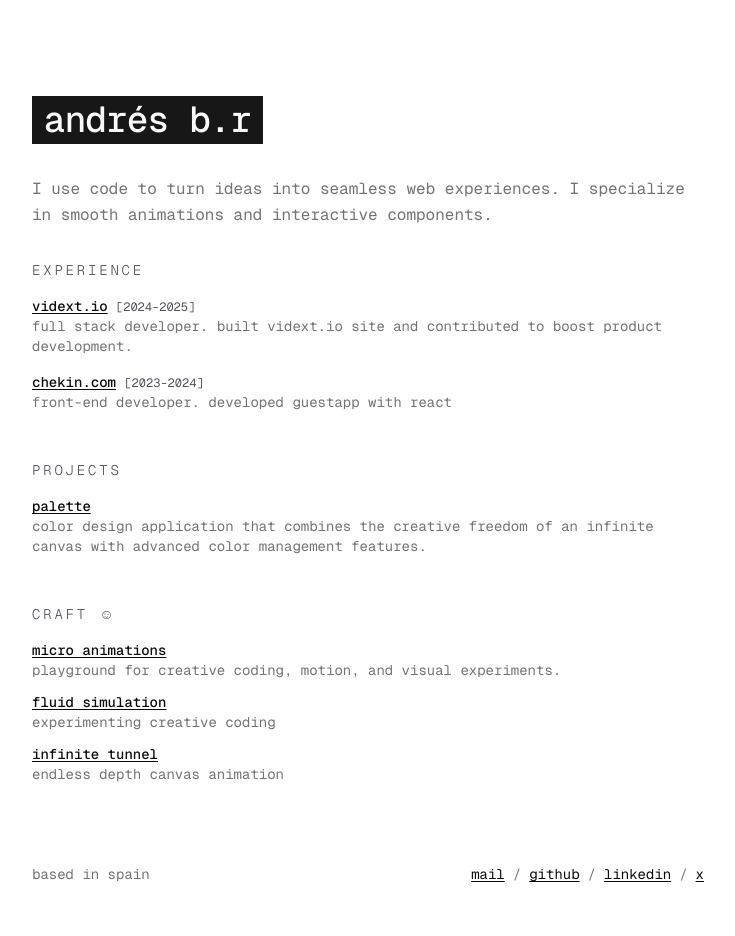
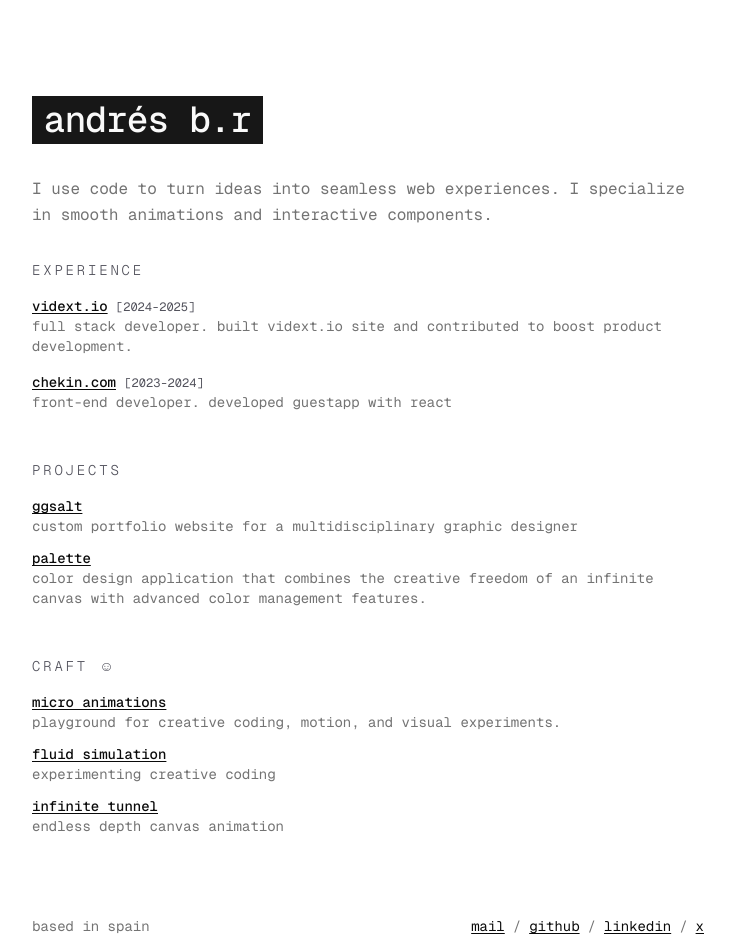
Before and after one commit to Andresuito/andres-portfolio, a Next.js app: page / in a window 1280 px wide. Shown: the whole page, without its empty margins (272-1007 px from the left). Before the commit the page ends 884 px from the top, so only its background shows below. Built offline with nearby package versions, Linux system fonts and the light colour scheme.

Commit message:
feat: add link of my kilig portfolio

```diff
--- a/app/page.tsx
+++ b/app/page.tsx
@@ -71,6 +71,21 @@ export default function Home() {
               <h2 className="mb-4 font-light text-sm text-zinc-600 uppercase tracking-[0.2em]">
                 projects
               </h2>
+              <div className="space-y-3">
+                <div className="bg-card text-sm">
+                  <a
+                    href="https://www.ggsalt.work"
+                    target="_blank"
+                    rel="noopener noreferrer"
+                    className="font-medium text-foreground underline decoration-1 underline-offset-2 transition-colors hover:text-primary hover:no-underline"
+                  >
+                    ggsalt
+                  </a>
+                  <br />
+                  <span className="text-muted-foreground">
+                    custom portfolio website for a multidisciplinary graphic designer
+                  </span>
+                </div>
                 <div className="bg-card text-sm">
                   <a
                     href="https://palette.andresbr.com"
@@ -82,9 +97,10 @@ export default function Home() {
                   </a>
                   <br />
                   <span className="text-muted-foreground">
-                  color design application that combines the creative freedom of an infinite canvas
-                  with advanced color management features.
+                    color design application that combines the creative freedom of an infinite
+                    canvas with advanced color management features.
                   </span>
+                </div>
               </div>
             </div>
 
```
Lines whose indentation alone changed are shown as unchanged.
